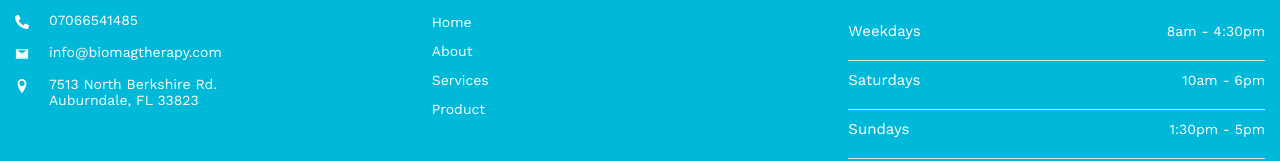
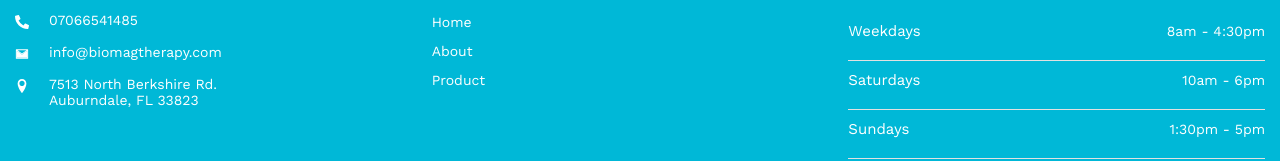
Before and after one commit to joshuaoweipadei/biomag-physiotherapy-project, a React (Create React App) app in the folder client/: page / in a window 1280 px wide. Shown: the part 4439-4600 px from the top of the page. Built offline with nearby package versions, Linux system fonts and the light colour scheme.

Commit message:
footer adj

```diff
--- a/client/src/components/Footer/index.jsx
+++ b/client/src/components/Footer/index.jsx
@@ -80,7 +80,7 @@ const Footer = () => {
                     offset={-80}
                   >About</ContactLink>
                 </ContactList>
-                <ContactList>
+                {/* <ContactList>
                   <ContactLink
                     to="services"
                     smooth="true"
@@ -89,7 +89,7 @@ const Footer = () => {
                     exact="true"
                     offset={-80}
                   >Services</ContactLink>
-                </ContactList>
+                </ContactList> */}
                 <ContactList>
                   <ContactLink
                     to="product"
```
